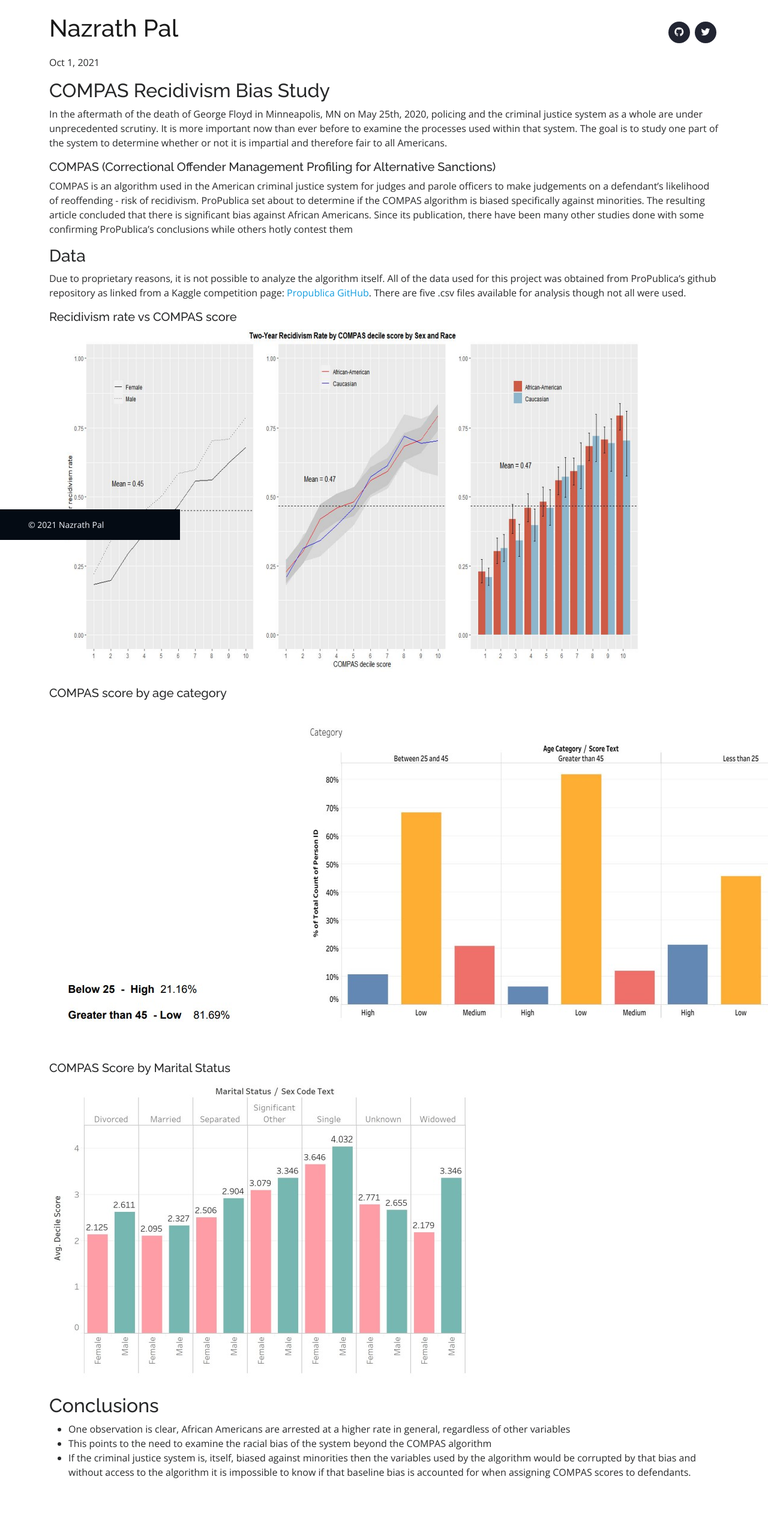
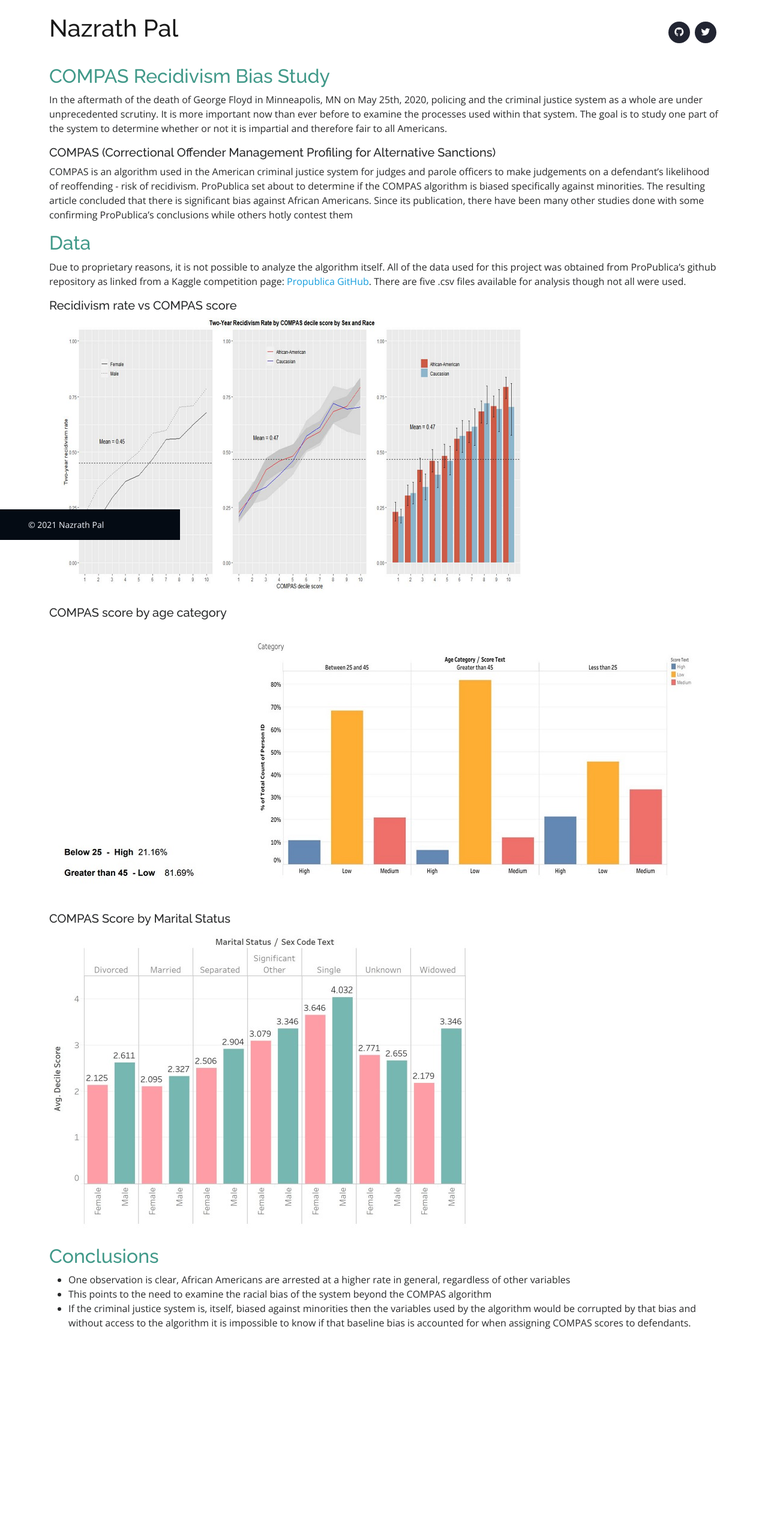
Before and after one commit to Nazrath-pal/nazrath-pal.github.io, a Jekyll site: the page built from docs/_posts/2021-10-01-COMPAS.md, in a window 1280 px wide. Shown: the whole page at 60% size. Built offline with Jekyll 4.4.1, drawn with Linux system fonts in a browser that asks for light colours; after the commit the page ends 2283 px from its top, so only the background shows below that.

Commit message:
fixed headings

```diff
--- a/docs/_layouts/post.html
+++ b/docs/_layouts/post.html
@@ -5,16 +5,6 @@
   <header class="post-header">
     <p class="post-meta">
       {%- assign date_format = site.minima.date_format | default: "%b %-d, %Y" -%}
-      <time class="dt-published" datetime="{{ page.date | date_to_xmlschema }}" itemprop="datePublished">
-        {{ page.date | date: date_format }}
-      </time>
-      {%- if page.modified_date -%}
-        ~
-        {%- assign mdate = page.modified_date | date_to_xmlschema -%}
-        <time class="dt-modified" datetime="{{ mdate }}" itemprop="dateModified">
-          {{ mdate | date: date_format }}
-        </time>
-      {%- endif -%}
   </header>
   <div class="post-content e-content" itemprop="articleBody">
     {{ content }}
--- a/docs/_posts/2021-10-01-COMPAS.md
+++ b/docs/_posts/2021-10-01-COMPAS.md
@@ -17,7 +17,7 @@
 defendant's likelihood of reoffending - risk of recidivism. ProPublica set about to determine if the COMPAS algorithm is biased specifically against minorities. The resulting article concluded that there is significant bias against African Americans. Since its publication, there have been many other studies done with some confirming ProPublica’s conclusions while
 others hotly contest them
 
-### Data
+## Data
 
 Due to proprietary reasons, it is not possible to analyze the algorithm itself. All of the data used for this project was
 obtained from ProPublica’s github repository as linked from a Kaggle competition page: [Propublica GitHub](https://github.com/propublica/compas-analysis). There are five .csv files available for analysis though not all were used.
--- a/docs/assets/css/main.css
+++ b/docs/assets/css/main.css
@@ -932,6 +932,10 @@
     padding-bottom: 50px;
   }
 
+  .post-content h2 {
+    color: #419989;
+  }
+
   /*--------------------------------------------------------------
   # Footer
   --------------------------------------------------------------*/
```
Also changed, not shown: docs/assets/img/portfolio/COMPAS-Recidivism-Score.png, docs/assets/img/portfolio/compas-age-category.jpg.
